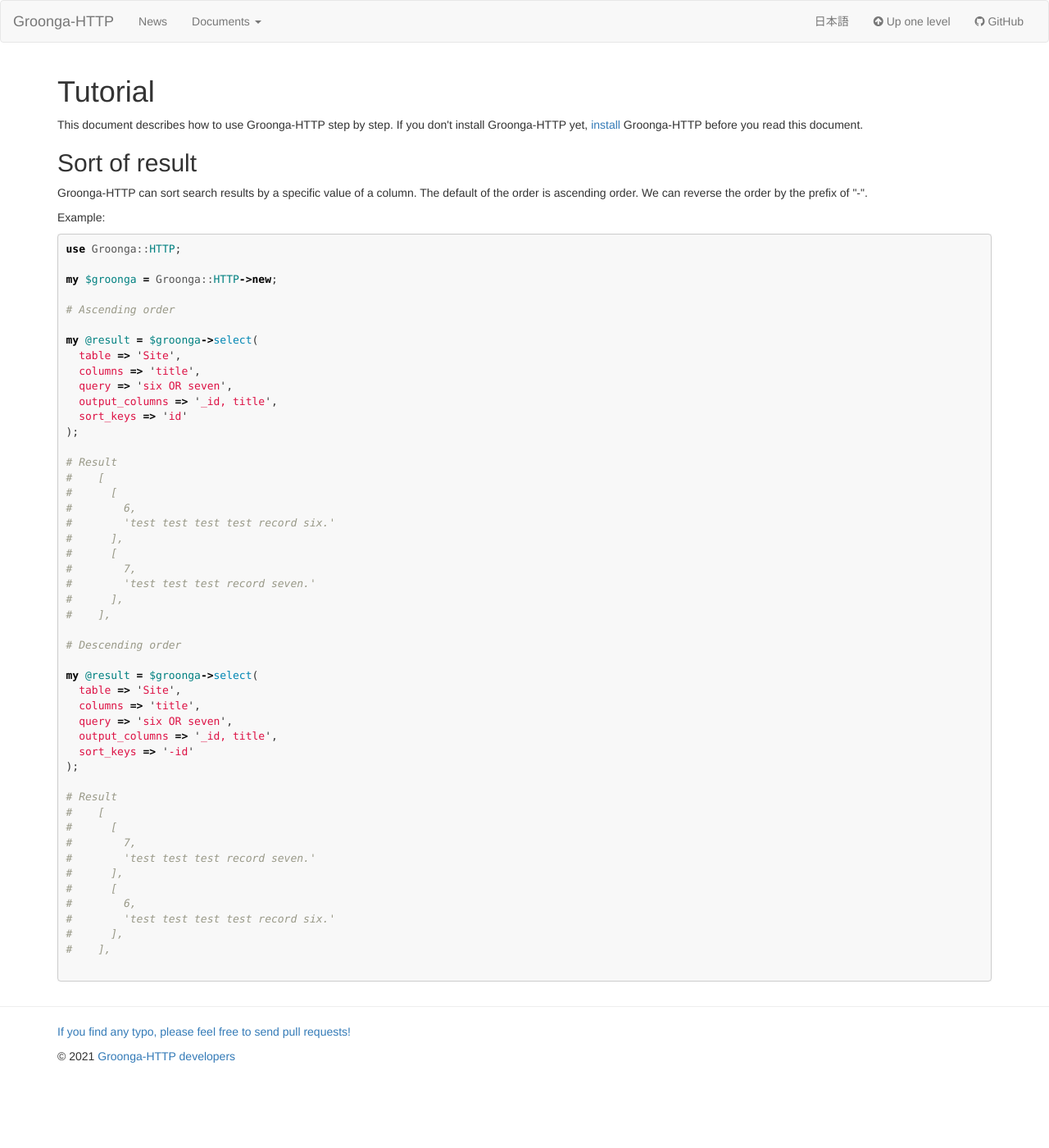
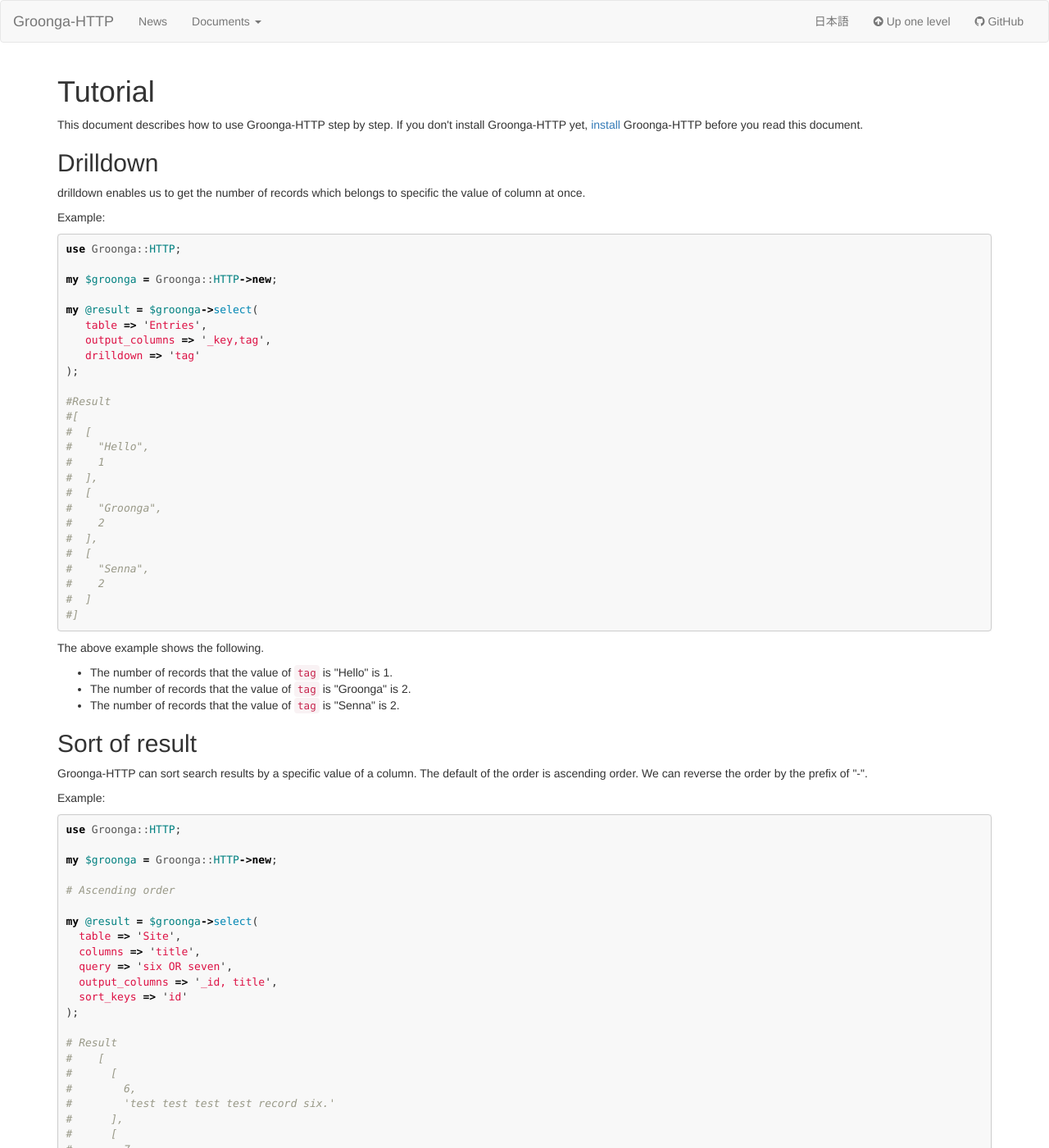
Before and after one commit to groonga/Groonga-HTTP, a Jekyll site: the page built from docs/tutorial/index.md, in a window 1280 px wide and 1400 px high. Shown: the whole window at 82% size. Built offline with Jekyll 4.4.1, drawn with Linux system fonts in a browser that asks for light colours.

Commit message:
doc tutorial: add a tutorial for drilldown

````diff
--- a/docs/tutorial/index.md
+++ b/docs/tutorial/index.md
@@ -6,6 +6,46 @@ title: Tutorial
 
 This document describes how to use Groonga-HTTP step by step.
 If you don't install Groonga-HTTP yet, [install][install] Groonga-HTTP before you read this document.
+
+## Drilldown {#drilldown}
+
+drilldown enables us to get the number of records which belongs to specific the value of column at once.
+
+Example:
+
+```perl
+use Groonga::HTTP;
+
+my $groonga = Groonga::HTTP->new;
+
+my @result = $groonga->select(
+   table => 'Entries',
+   output_columns => '_key,tag',
+   drilldown => 'tag'
+);
+
+#Result
+#[
+#  [
+#    "Hello",
+#    1
+#  ],
+#  [
+#    "Groonga",
+#    2
+#  ],
+#  [
+#    "Senna",
+#    2
+#  ]
+#]
+```
+
+The above example shows the following.
+
+  * The number of records that the value of ``tag`` is "Hello" is 1.
+  * The number of records that the value of ``tag`` is "Groonga" is 2.
+  * The number of records that the value of ``tag`` is "Senna" is 2.
 
 ## Sort of result {#sort-of-result}
 
````
